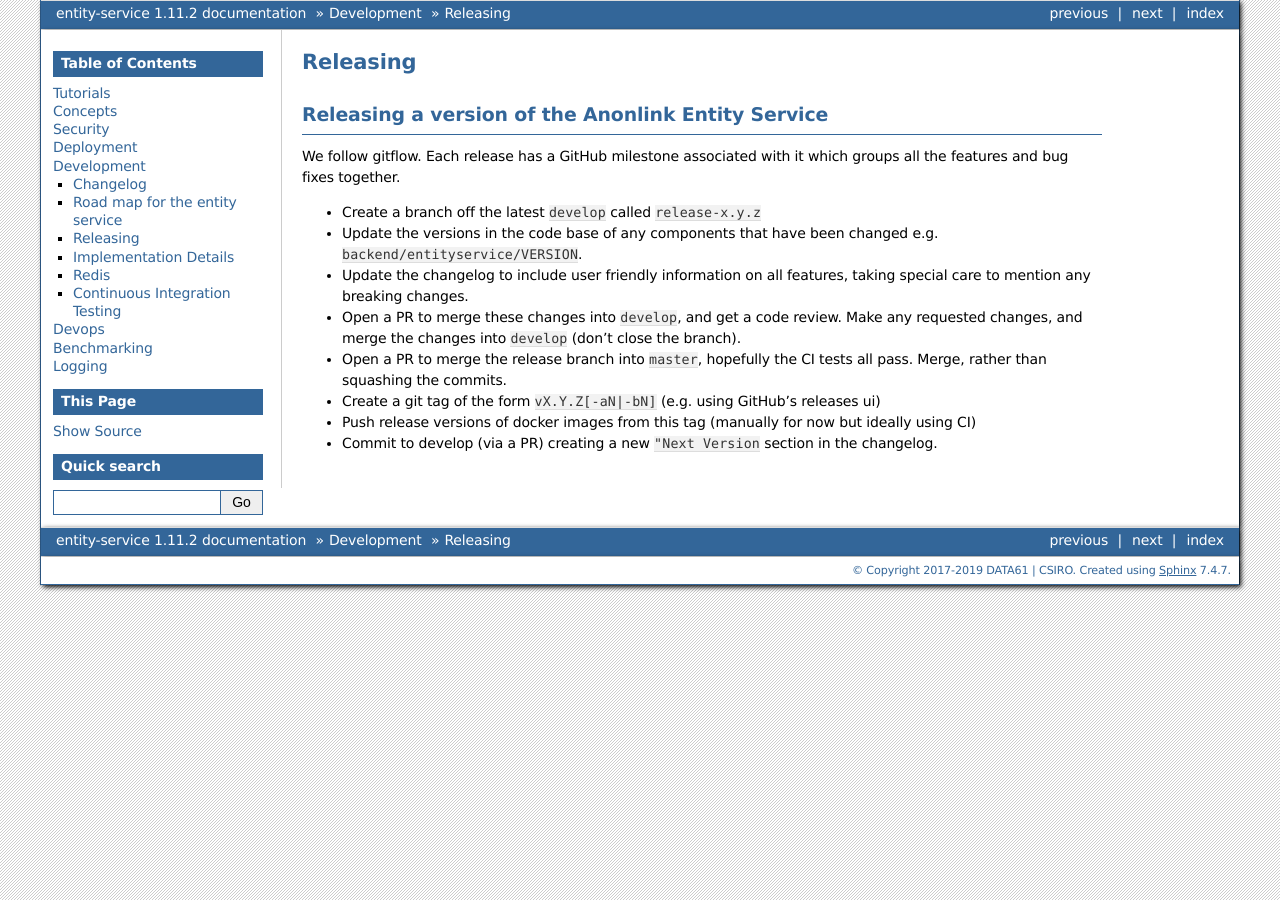
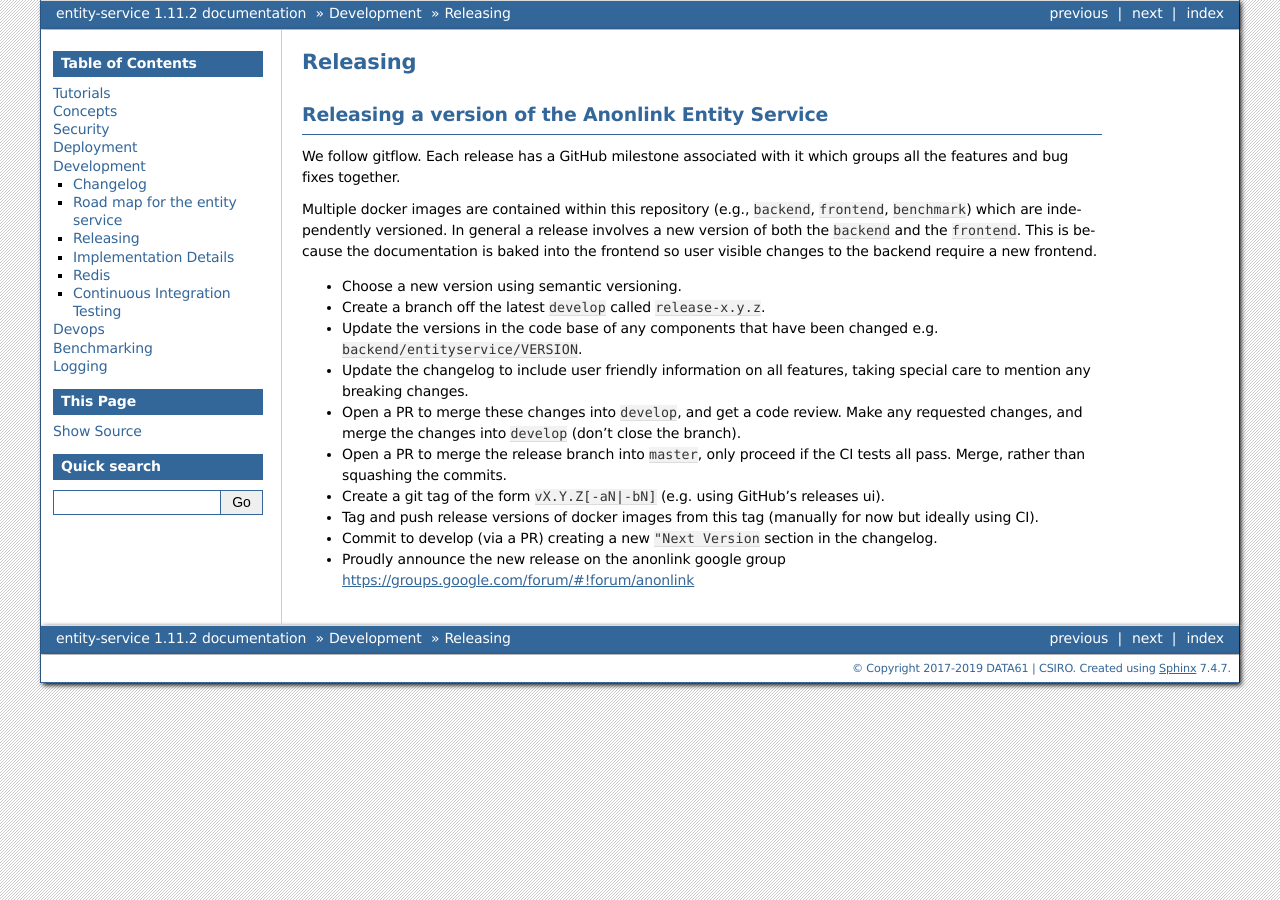
Before and after one commit to data61/anonlink-entity-service, a Sphinx documentation site: the page built from docs/releasing.rst, in a window 1280 px wide. Built offline with Sphinx 7.4.7, drawn with Linux system fonts in a browser that asks for light colours; formulas are drawn with MathJax 3.

Commit message:
More release process docs

```diff
--- a/docs/releasing.rst
+++ b/docs/releasing.rst
@@ -8,14 +8,21 @@ Releasing a version of the Anonlink Entity Service
 We follow gitflow. Each release has a GitHub milestone associated with it which groups all the features and
 bug fixes together.
 
-- Create a branch off the latest ``develop`` called ``release-x.y.z``
+Multiple docker images are contained within this repository (e.g., ``backend``, ``frontend``, ``benchmark``) which
+are independently versioned. In general a release involves a new version of both the ``backend`` and the ``frontend``.
+This is because the documentation is baked into the frontend so user visible changes to the backend require a new
+frontend.
+
+- Choose a new version using semantic versioning.
+- Create a branch off the latest ``develop`` called ``release-x.y.z``.
 - Update the versions in the code base of any components that have been changed e.g. ``backend/entityservice/VERSION``.
 - Update the changelog to include user friendly information on all features, taking special care
   to mention any breaking changes.
 - Open a PR to merge these changes into ``develop``, and get a code review. Make any requested changes, and merge the
   changes into ``develop`` (don't close the branch).
-- Open a PR to merge the release branch into ``master``, hopefully the CI tests all pass. Merge, rather than
+- Open a PR to merge the release branch into ``master``, only proceed if the CI tests all pass. Merge, rather than
   squashing the commits.
-- Create a git tag of the form ``vX.Y.Z[-aN|-bN]`` (e.g. using GitHub's releases ui)
-- Push release versions of docker images from this tag (manually for now but ideally using CI)
+- Create a git tag of the form ``vX.Y.Z[-aN|-bN]`` (e.g. using GitHub's releases ui).
+- Tag and push release versions of docker images from this tag (manually for now but ideally using CI).
 - Commit to develop (via a PR) creating a new ``"Next Version`` section in the changelog.
+- Proudly announce the new release on the anonlink google group https://groups.google.com/forum/#!forum/anonlink
```
